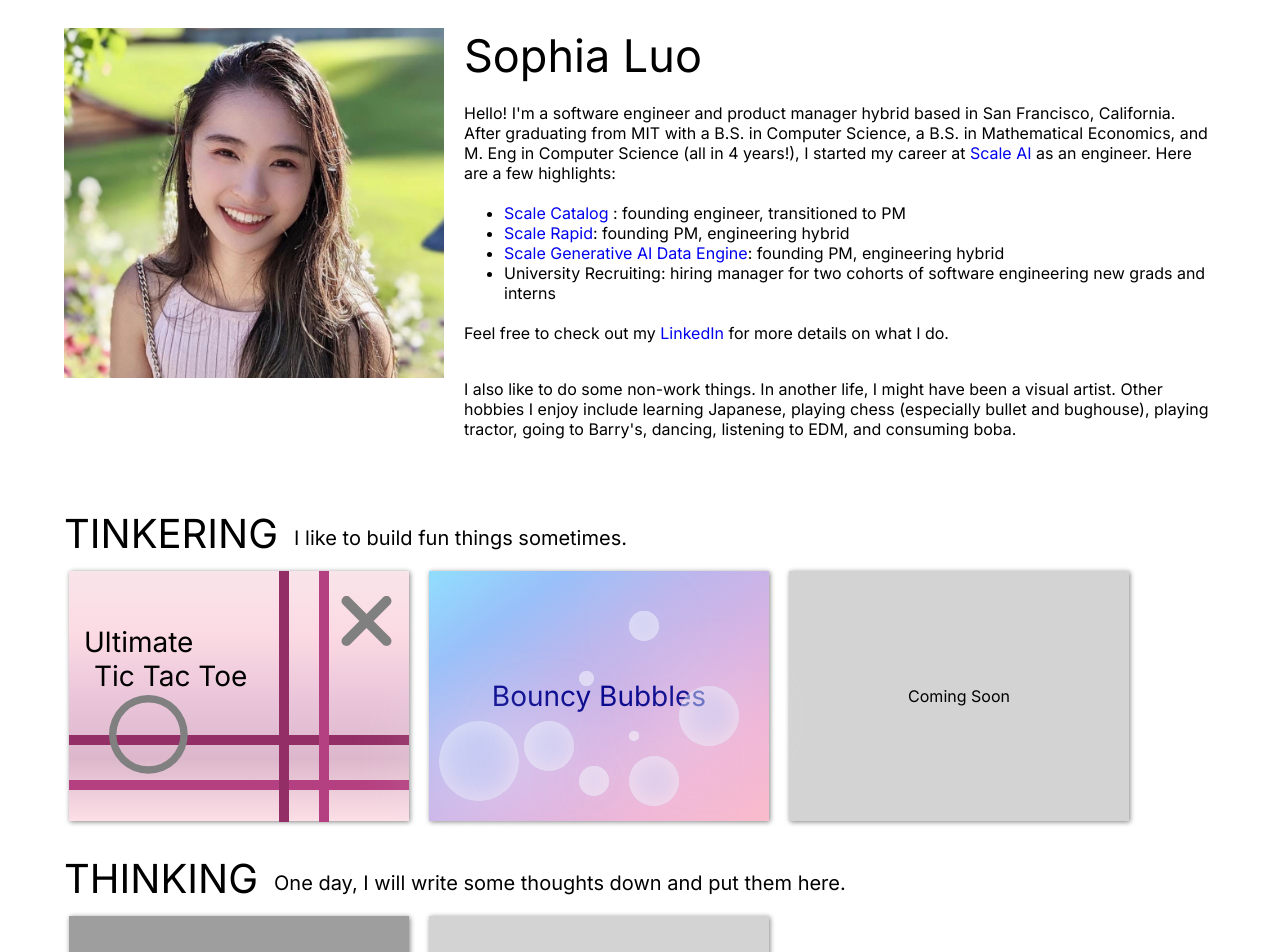
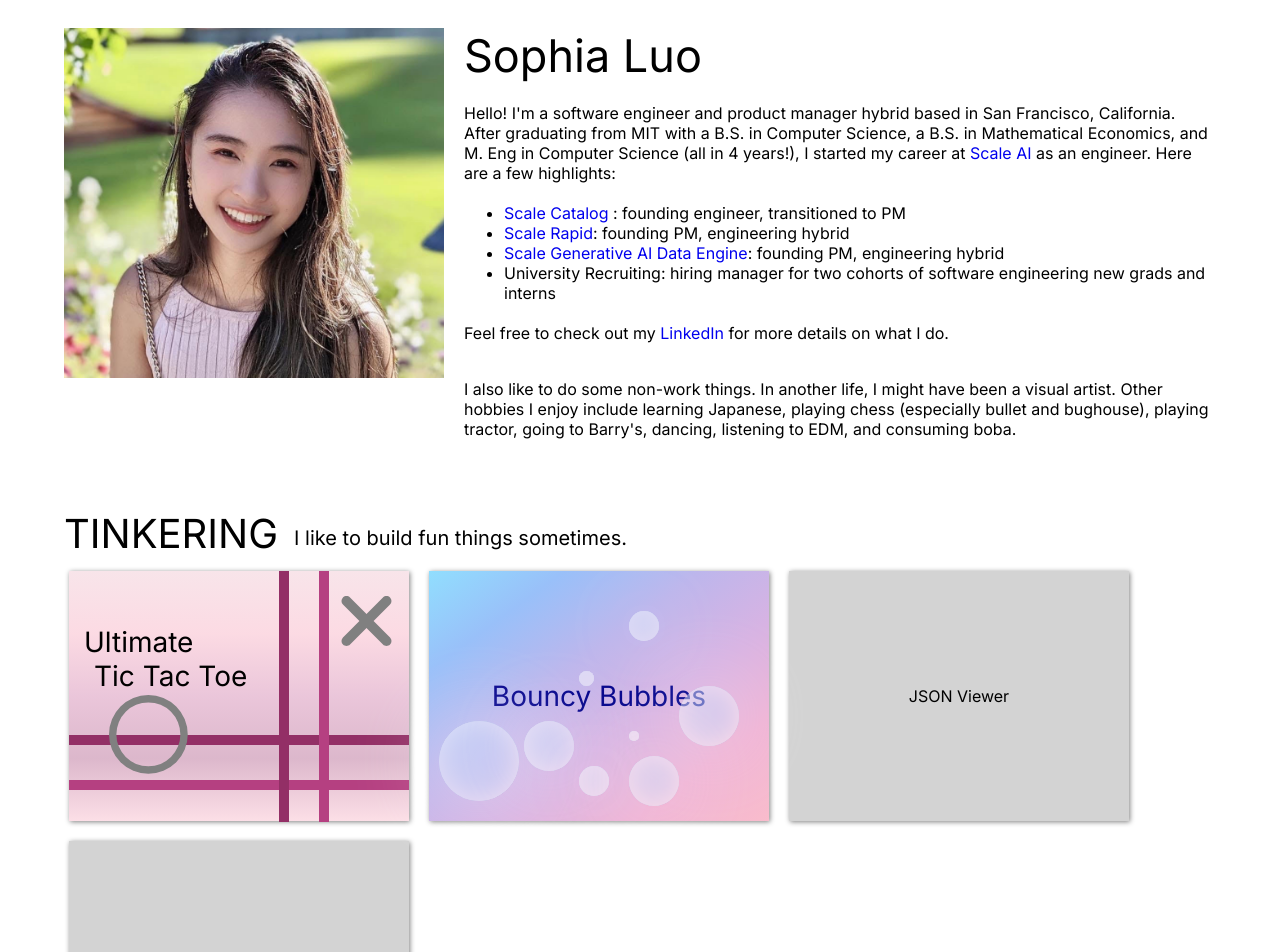
Before and after one commit to sophialuo/sophialuo.me, a Next.js app: page / in a window 1280 px wide. Shown: the top 952 px of the page. Built offline with nearby package versions, Linux system fonts and the light colour scheme; grey boxes are pictures that could not be loaded.

Commit message:
Create boilerplate for json viewer

```diff
--- /dev/null
+++ b/components/Home/Preview/JSONViewer/index.tsx
@@ -0,0 +1,22 @@
+import React from "react";
+import _ from "lodash";
+import { useRouter } from "next/navigation";
+
+const JSONViewer: React.FC = () => {
+  const router = useRouter();
+
+  return (
+    <div className="preview-container">
+      <div
+        className="coming-soon-block"
+        onClick={() => {
+          router.push("/json-viewer");
+        }}
+      >
+        JSON Viewer
+      </div>
+    </div>
+  );
+};
+
+export default JSONViewer;
--- a/components/Home/Preview/index.tsx
+++ b/components/Home/Preview/index.tsx
@@ -3,3 +3,4 @@
 export { default as BouncyBubblesPreview } from "./BouncyBubbles";
 export { default as ArtPreview } from "./Art";
 export { default as ExternalLinkPreview } from "./ExternalLink";
+export { default as JSONViewerPreview } from "./JSONViewer";
--- a/components/Home/index.tsx
+++ b/components/Home/index.tsx
@@ -8,6 +8,7 @@
   DefaultPreview,
   UltimateTicTacToePreview,
   BouncyBubblesPreview,
+  JSONViewerPreview,
   ArtPreview,
   ExternalLinkPreview,
 } from "./Preview";
@@ -19,6 +20,7 @@
 const tinkeringItems = [
   <UltimateTicTacToePreview key="ultimate-tic-tac-toe-preview" />,
   <BouncyBubblesPreview key="bouncy-bubbles-preview" />,
+  <JSONViewerPreview key="json-viewer-preview" />,
 ];
 
 // what to show in expressing
```
Also changed, not shown: app/json-viewer/page.tsx (added, +13 -0 lines), components/JSONViewer/index.tsx (added, +10 -0 lines).
